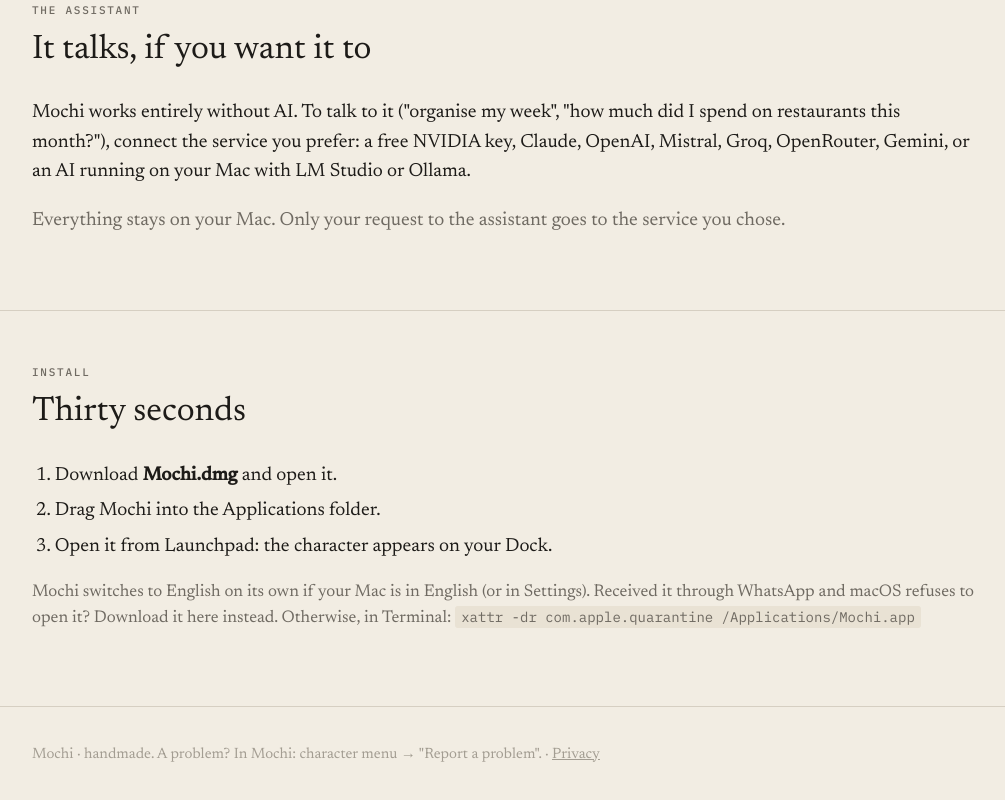
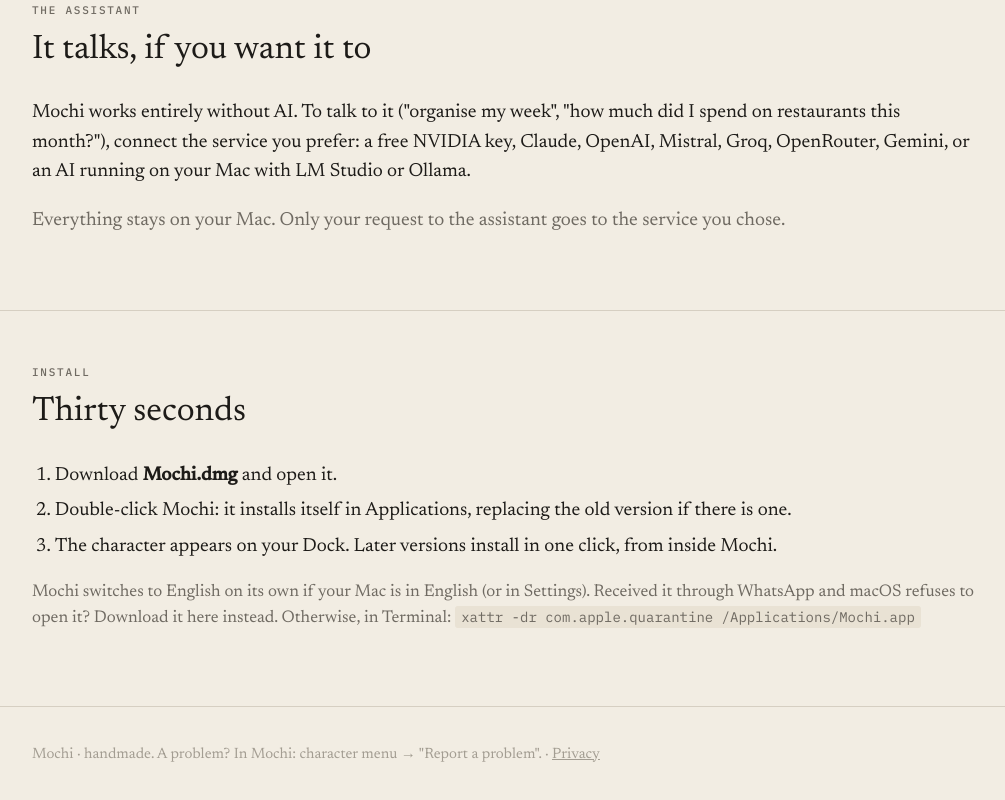
Before and after one commit to Tasswest/mochi, a plain HTML site: page en.html in a window 1280 px wide. Shown: the part 9637-10437 px from the top of the page, without its empty margins (134-1139 px from the left). Drawn offline with Linux system fonts and the light colour scheme.

Commit message:
Mochi 1.14 : installer d'un double-clic sur Mochi dans le DMG
Co-Authored-By: Claude Opus 5.5 <noreply@anthropic.com>

```diff
--- a/en.html
+++ b/en.html
@@ -220,8 +220,8 @@
     <h2>Thirty seconds</h2>
     <ol>
       <li>Download <strong>Mochi.dmg</strong> and open it.</li>
-      <li>Drag Mochi into the Applications folder.</li>
-      <li>Open it from Launchpad: the character appears on your Dock.</li>
+      <li>Double-click Mochi: it installs itself in Applications, replacing the old version if there is one.</li>
+      <li>The character appears on your Dock. Later versions install in one click, from inside Mochi.</li>
     </ol>
     <p style="color:var(--soft);font-size:17px">Mochi switches to English on its own if your Mac is in English (or in Settings). Received it through WhatsApp and macOS refuses to open it? Download it here instead. Otherwise, in Terminal: <code>xattr -dr com.apple.quarantine /Applications/Mochi.app</code></p>
   </div>
```
Also changed, not shown: index.html (+2 -2 lines).
